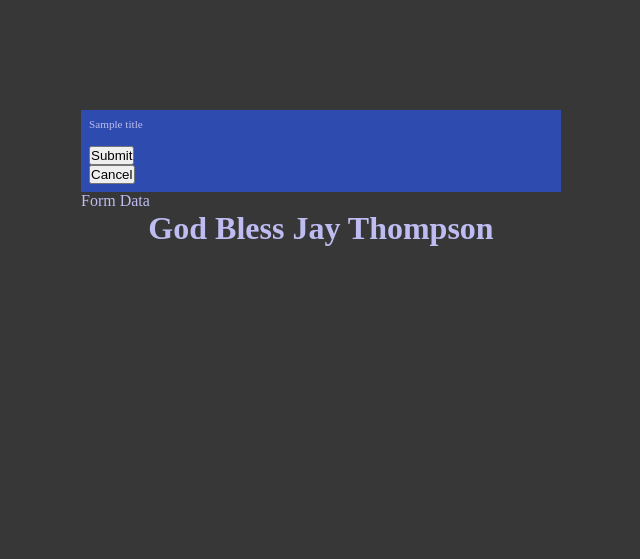
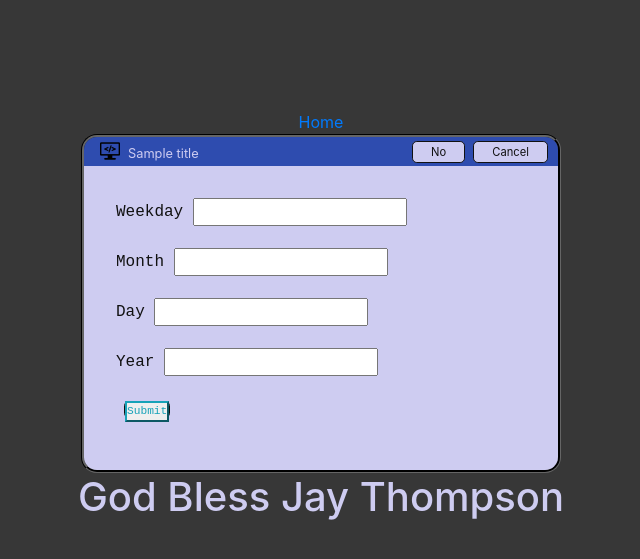
Before and after one commit to jtproject/wigwam, a Python web app: template xyz/templates/data/create_calendar.html in a window 1280 px wide. Shown: the top 559 px of the page, without its empty margins (319-959 px from the left). Run offline with Jinja, Linux system fonts and the light colour scheme; the template is opened without the code that fills it: most values are stand-ins (such as "Sample title", 1, 10 or a date in 2020); form fields are guessed from the names that the template uses; some libraries are stand-ins or nearby versions.

Commit message:
forms finally work

```diff
--- a/run.py
+++ b/run.py
@@ -3,4 +3,6 @@ from xyz import build
 _A = build()
 
 if __name__ == '__main__':
+    _A.config['SECRET_KEY'] = 'hjgkkjghjgjgkjgjgh'
+    _A.config['SQLALCHEMY_DATABASE_URI'] = 'sqlite:///the.db'
     _A.run(debug=True)
--- a/xyz/main/routes.py
+++ b/xyz/main/routes.py
@@ -6,8 +6,8 @@ main = Blueprint('main', __name__)
 @main.route('/')
 @main.route('/home')
 def home():
-    print('home page')
-    return render_template('home.html')
+    days = Calendar.query.all()
+    return render_template('home.html', days=days)
 
 @main.route('/info')
 def info():
--- a/xyz/static/data.css
+++ b/xyz/static/data.css
@@ -1,7 +1,8 @@
 :root {
     --blue: #2e4caf;
     --dark: #373737;
-    --light: #bebcf1;
+    --light: #ceccf1;
+    --black: #111111;
 }
 
 * {
@@ -17,24 +18,94 @@ body {
     padding-top: 6.9rem;
 }
 
+p {
+    font-size: .8rem;
+}
+
 .wrap {
+    display: grid;
+    grid-template-columns: 1fr;
+    grid-template-rows: auto auto;
     width: 30rem;
-    border-radius: 5px;
+    border-radius: 1rem;
+    overflow: hidden;
+    border: groove 3px var(--black);
+
 }
 
 .app-bar {
+    display: grid;
+    grid-row: 1;
+    grid-template-columns: 20rem 10rem;
     background: var(--blue);
-    display: grid;
+    width: 100%;
+    float: left;
 }
 
 .app-title {
-    padding: .5rem;
+    grid-column: 1;
     font-size: .7rem;
-    grid-column: 20rem;
+    display: flex;
+    padding: .2rem 0;
+}
+
+.title-img {
+    margin-left: 1rem;
+    margin-right: .5rem;
+}
+
+.title-display {
+    padding-top: .2rem;
+    margin: 0;
 }
 
 .app-funx {
-    padding: .5rem;
-    width: 3rem;
-    grid-column: 5rem;
+    grid-column: 2;
+    display: grid;
+    grid-template-columns: auto auto;
+    text-align: center;
 }
+
+#submit-button {
+    grid-column: 1;
+}
+
+#cancel-button {
+    grid-column: 2;
+    margin-right: 1rem;
+}
+
+.data-funx {
+    margin-left: .5rem;
+    background: var(--light);
+    color: var(--black);
+    border: solid 1px var(--black);
+    border-radius: .3rem;
+    font-size: .7rem;
+    margin-top: .2rem;
+    margin-bottom: .2rem;
+    padding-top: .18rem;
+}
+
+.app-form {
+    grid-row: 2;
+    background: var(--light);
+}
+.form-contents {
+    padding: 2rem;
+    font-family: 'Courier New', Courier, monospace;
+    color: var(--black);
+}
+
+.form-element {
+    display: grid;
+    grid-template-columns: 6rem 15rem;
+}
+
+.form-label {
+    background: var(--blue);
+}
+
+.form-field {
+    background: var(--dark);
+}
--- a/xyz/templates/data/create_calendar.html
+++ b/xyz/templates/data/create_calendar.html
@@ -2,21 +2,31 @@
 
 {% block content %}
 
-<div class="wrap">
-    <div class="app-bar">
-        <div class="app-title">
-            <p>{{ title }}</p>
+<div class="form-contents">
+    <form method="POST" action="">
+        {% if form != 'Nope': %}
+            {{ form.hidden_tag() }}
+        {% endif %}
+        <fieldset class="form-group">
+        <div class="form-group">
+            {{ form.weekday.label }}
+            {{ form.weekday }}
         </div>
-        <div class="app-funx">
-            <button class="data-funx">Submit</button>
-            <button class="data-funx">Cancel</button>
+        <div class="form-group">
+            {{ form.month.label }}
+            {{ form.month }}
         </div>
-    </div>
-    <div class="app-form">
-        Form Data
-    </div>
+        <div class="form-group">
+            {{ form.day.label }}
+            {{ form.day }}
+        </div>
+        <div class="form-group">
+            {{ form.year.label }}
+            {{ form.year }}
+        </div>
+        <span class="data-funx" id="submit-button">{{ form.submit(class="btm btn-outline-info") }}</span>
+        </fieldset>
+    </form>
 </div>
 
-<h1>God Bless Jay Thompson</h1>
-
 {% endblock content %}
--- a/xyz/templates/data/layout.html
+++ b/xyz/templates/data/layout.html
@@ -1,12 +1,35 @@
 <!DOCTYPE html>
 <html lang="en">
 <head>
+    <link rel="stylesheet" href="https://stackpath.bootstrapcdn.com/bootstrap/4.4.1/css/bootstrap.min.css" integrity="sha384-Vkoo8x4CGsO3+Hhxv8T/Q5PaXtkKtu6ug5TOeNV6gBiFeWPGFN9MuhOf23Q9Ifjh" crossorigin="anonymous">
+    <link rel="stylesheet" href="{{ url_for('static', filename='data.css') }}">
     <meta charset="UTF-8">
     <meta name="viewport" content="width=device-width, initial-scale=1.0">
     <title>Data Console - {{ title }}</title>
-    <link rel="stylesheet" href="{{ url_for('static', filename='data.css') }}">
 </head>
 <body>
-    {% block content %}{% endblock %}
+    <a href="{{ url_for('main.home') }}">Home</a>
+    <div class="wrap">
+        <div class="app-bar">
+            <div class="app-title">
+                <img class="title-img" src="{{ url_for('static', filename='img/69045.png') }}" width="20px" height="20px">
+                <p class="title-display">{{ title }}</p>
+            </div>
+            <div class="app-funx">
+                <span class="data-funx" id="submit-button">No</span>
+                <span class="data-funx" id="cancel-button">Cancel</span>
+            </div>
+        </div>
+        <div class="app-form">
+            {% block content %}{% endblock %}
+        </div>
+    </div>
+
+    <h1>God Bless Jay Thompson</h1>
+
+    <!-- bootstrap (jquery, popper, bs) javascript -->
+	<script src="https://code.jquery.com/jquery-3.4.1.slim.min.js" integrity="sha384-J6qa4849blE2+poT4WnyKhv5vZF5SrPo0iEjwBvKU7imGFAV0wwj1yYfoRSJoZ+n" crossorigin="anonymous"></script>
+	<script src="https://cdn.jsdelivr.net/npm/popper.js@1.16.0/dist/umd/popper.min.js" integrity="sha384-Q6E9RHvbIyZFJoft+2mJbHaEWldlvI9IOYy5n3zV9zzTtmI3UksdQRVvoxMfooAo" crossorigin="anonymous"></script>
+	<script src="https://stackpath.bootstrapcdn.com/bootstrap/4.4.1/js/bootstrap.min.js" integrity="sha384-wfSDF2E50Y2D1uUdj0O3uMBJnjuUD4Ih7YwaYd1iqfktj0Uod8GCExl3Og8ifwB6" crossorigin="anonymous"></script>
 </body>
 </html>
--- a/xyz/templates/home.html
+++ b/xyz/templates/home.html
@@ -1,5 +1,7 @@
 {% extends 'layout.html' %}
 
 {% block content %}
-    <h1>Tet</h1>
+    {% for x in days %}
+    <h1>It's likely not {{ x.weekday }} {{x.month}}, {{x.day}} {{x.year}}</h1>
+    {% endfor %}
 {% endblock content %}
```
Also changed, not shown: xyz/cal/forms.py (+6 -19 lines), xyz/cal/routes.py (+11 -2 lines), xyz/models.py (+7 -25 lines), xyz/static/img/69045.png (added), xyz/the.db (added).
